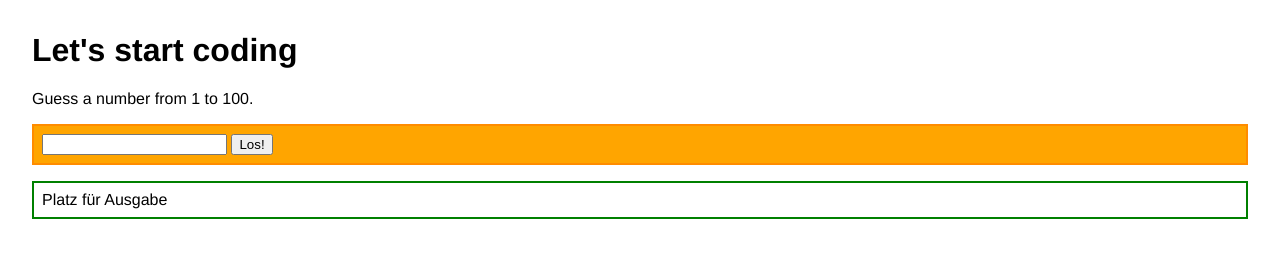
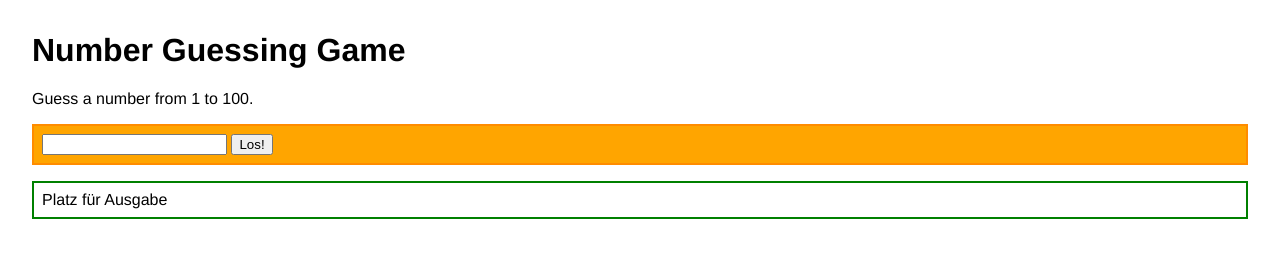
Before and after one commit to fknipp/knippjs-2-start, a website: page index.html in a window 1280 px wide. Drawn offline with nearby package versions, Linux system fonts and the light colour scheme.

Commit message:
Change header

```diff
--- a/index.html
+++ b/index.html
@@ -5,14 +5,14 @@
     <meta http-equiv="X-UA-Compatible" content="IE=edge" />
     <meta name="viewport" content="width=device-width, initial-scale=1" />
 
-    <title>Let's start coding</title>
+    <title>Number Guessing Game</title>
 
     <!-- import the webpage's stylesheet -->
     <link rel="stylesheet" href="/styles.css" />
     <script src="https://code.jquery.com/jquery-4.0.0.js" integrity="sha256-9fsHeVnKBvqh3FB2HYu7g2xseAZ5MlN6Kz/qnkASV8U=" crossorigin="anonymous"></script>
   </head>
   <body>
-    <h1>Let's start coding</h1>
+    <h1>Number Guessing Game</h1>
 
     <p class="intro">Guess a number from 1 to 100.</p>
 
```
